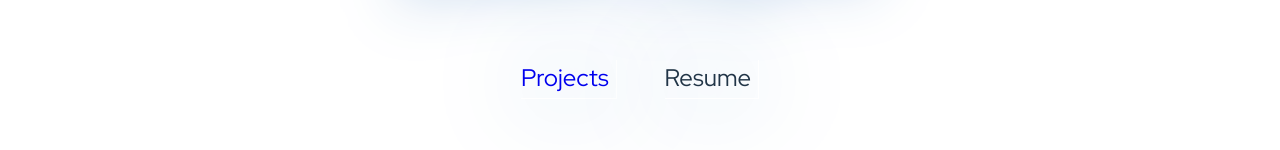
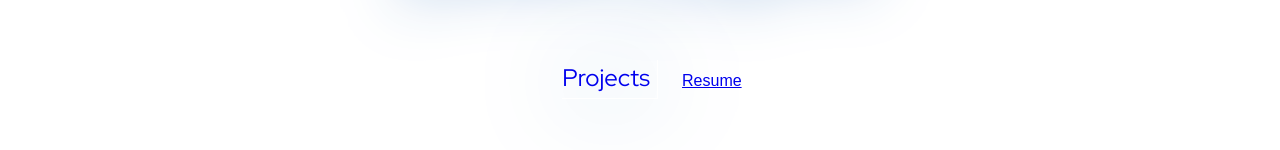
Before and after one commit to jwbw29/vite-portfolio, a React (Vite) app: page / in a window 1280 px wide. Shown: the part 421-571 px from the top of the page. Built offline with nearby package versions, Linux system fonts and the light colour scheme.

Commit message:
Add link to resume in LandingPage component

```diff
--- a/src/components/LandingPage.jsx
+++ b/src/components/LandingPage.jsx
@@ -4,6 +4,8 @@ import Socials from "./Socials";
 import Header from "./Header";
 
 export default function LandingPage() {
+  const my_resume = "/Justin Byrd - Full Stack Web Developer Resume.pdf";
+
   return (
     <div className="App">
       <Header />
@@ -15,7 +17,14 @@ export default function LandingPage() {
             <h3>Projects</h3>
           </Link>
           {/* TODO This will be a link to a pdf (need to look in to this) */}
-          <h3>Resume</h3>
+          <a
+            href={my_resume}
+            alt="justin-byrd-resume"
+            target="_blank"
+            rel="noopener noreferrer"
+          >
+            Resume
+          </a>
         </div>
       </div>
       <Socials />
```
